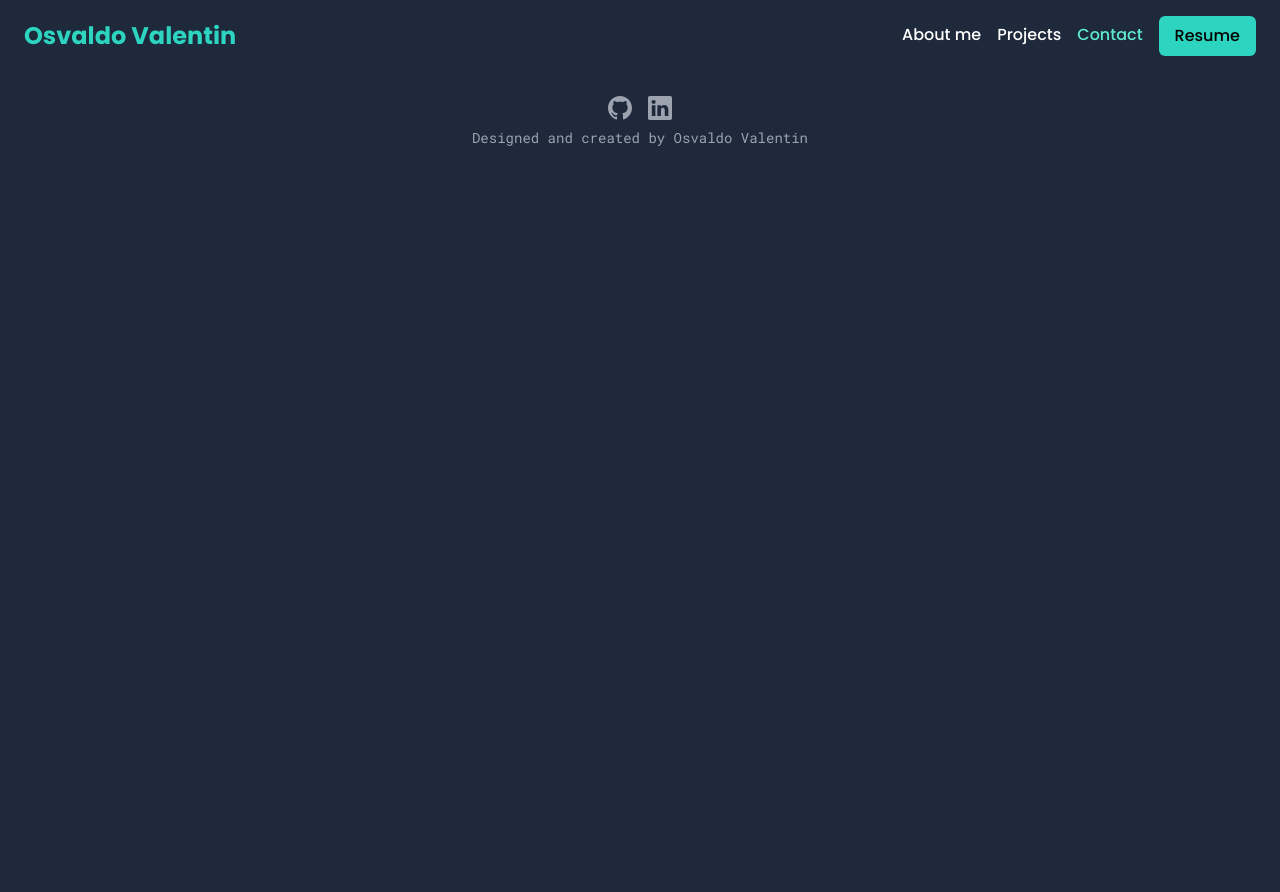
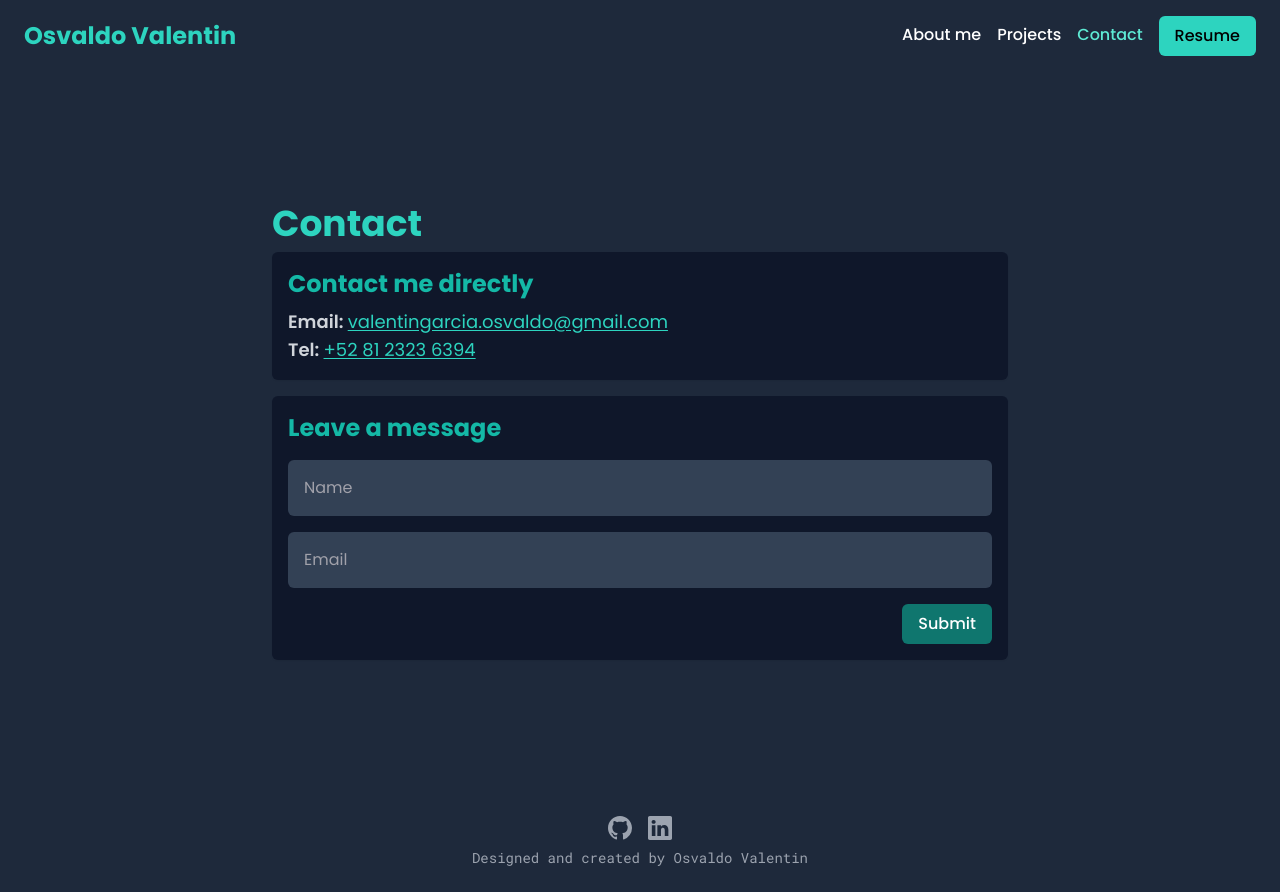
Before and after one commit to ValentinOsvaldo/osvaldo_portfolio, a Next.js app: page /contact in a window 1280 px wide. Before the commit the page ends 800 px from the top, so only its background shows below. Built offline with nearby package versions, Linux system fonts and the light colour scheme.

Commit message:
contact: add form

```diff
--- /dev/null
+++ b/components/ui/Input.tsx
@@ -0,0 +1,46 @@
+import React from 'react';
+
+interface Props {
+  label: string;
+  id: string;
+  type?: React.HTMLInputTypeAttribute;
+  multiline?: boolean;
+  required?: boolean
+}
+
+export const Input: React.FC<Props> = ({ label, type, id, required = false }) => {
+  return (
+    <div className="relative bg-slate-700 rounded-md overflow-hidden flex flex-row items-center w-full">
+      <input
+        type={type}
+        id={id}
+        placeholder=" "
+        className="block px-4 pt-6 pb-2 w-full text-md text-white bg-inherit appearance-none focus:outline-none focus:ring-0 peer invalid:border-b-1"
+        required={required}
+      />
+      <label
+        htmlFor={id}
+        className="
+            absolute
+            text-md
+          text-zinc-400
+            duration-150
+            transform
+            -translate-y-3
+            scale-75
+            top-4
+            z-10
+            origin-[0]
+            left-4
+            peer-placeholder-shown:scale-100
+            peer-placeholder-shown:translate-y-0
+            peer-focus:scale-75
+            peer-focus:-translate-y-3
+            select-none
+          "
+      >
+        {label}
+      </label>
+    </div>
+  );
+};
--- a/components/ui/index.ts
+++ b/components/ui/index.ts
@@ -1,3 +1,4 @@
 export * from './ExperienceCard';
 export * from './Navbar';
 export * from './ProjectCard';
+export * from './Input';
--- a/pages/contact.tsx
+++ b/pages/contact.tsx
@@ -1,3 +1,4 @@
+import { Input } from '@/components/ui';
 import Head from 'next/head';
 
 const contact = () => {
@@ -6,6 +7,44 @@ const contact = () => {
       <Head>
         <title>Contact</title>
       </Head>
+
+      <section className="container max-w-screen-md">
+        <h2 className="text-4xl text-teal-400 font-bold mb-2">Contact</h2>
+
+        <article className="mb-4 bg-slate-900 p-4 rounded-md shadow-sm">
+          <h3 className="text-2xl text-teal-500 font-bold mb-2">
+            Contact me directly
+          </h3>
+
+          <a
+            href="mailto:valentingarcia.osvaldo@gmail.com"
+            className="block text-lg text-gray-300"
+          >
+            <span className='font-semibold'>Email:{' '}</span>
+            <span className='underline underline-offset-2 text-teal-400'>valentingarcia.osvaldo@gmail.com</span>
+          </a>
+          <a href="tel:+528123236394" className="block text-lg text-gray-300">
+            <span className='font-semibold'>Tel:{' '}</span>
+            <span className='underline underline-offset-2 text-teal-400'>+52 81 2323 6394</span>
+          </a>
+        </article>
+
+        <form className="flex flex-col gap-4 md:items-end bg-slate-900 p-4 rounded-md shadow-sm">
+          <h3 className="text-2xl text-teal-500 font-bold w-full block">
+            Leave a message
+          </h3>
+
+          <Input id="name" label="Name" required />
+          <Input id="email" label="Email" type="email" required />
+
+          <button
+            type="submit"
+            className="px-4 py-2 bg-teal-700 text-white font-medium rounded-md inline-flex justify-center items-center text-center"
+          >
+            Submit
+          </button>
+        </form>
+      </section>
     </>
   );
 };
```
